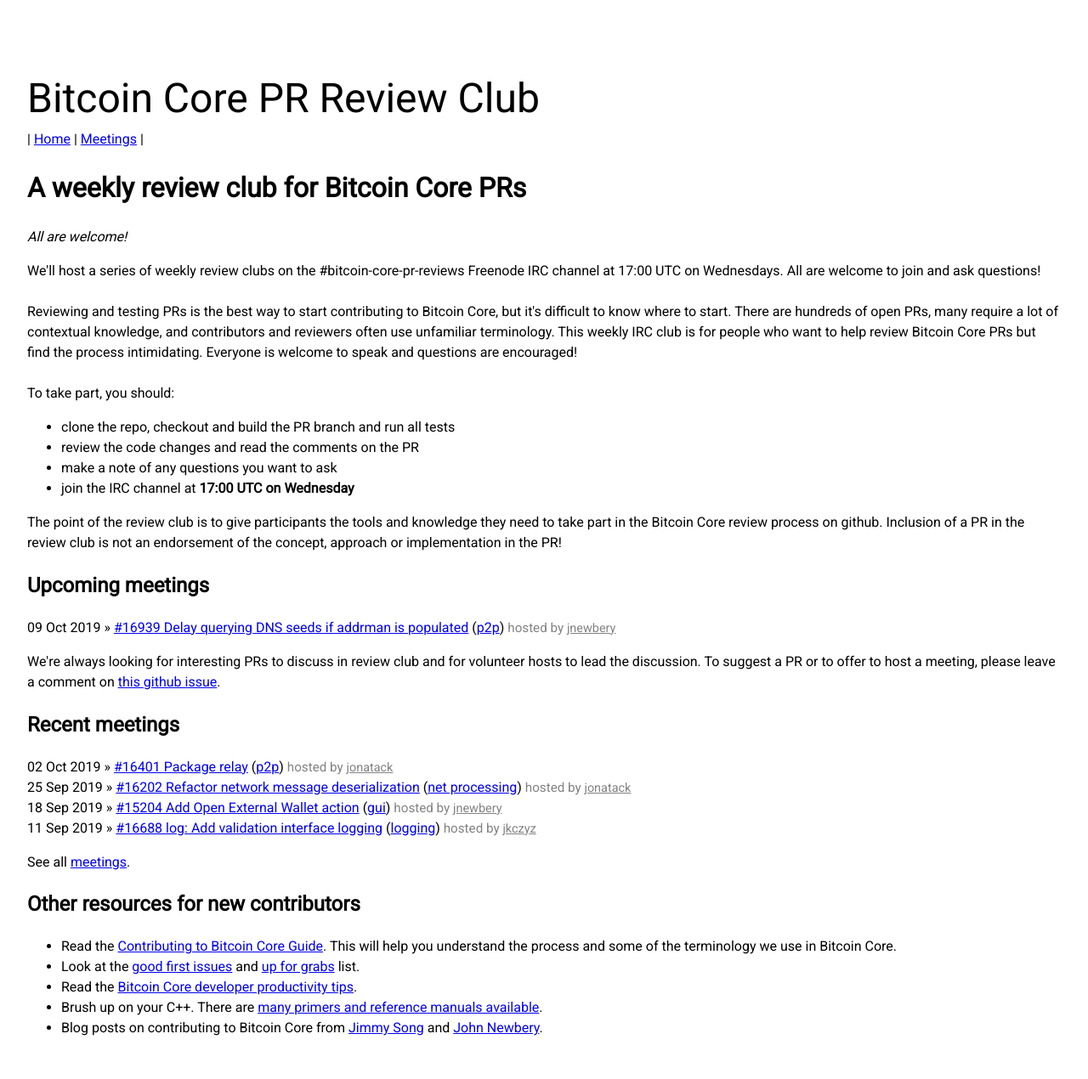
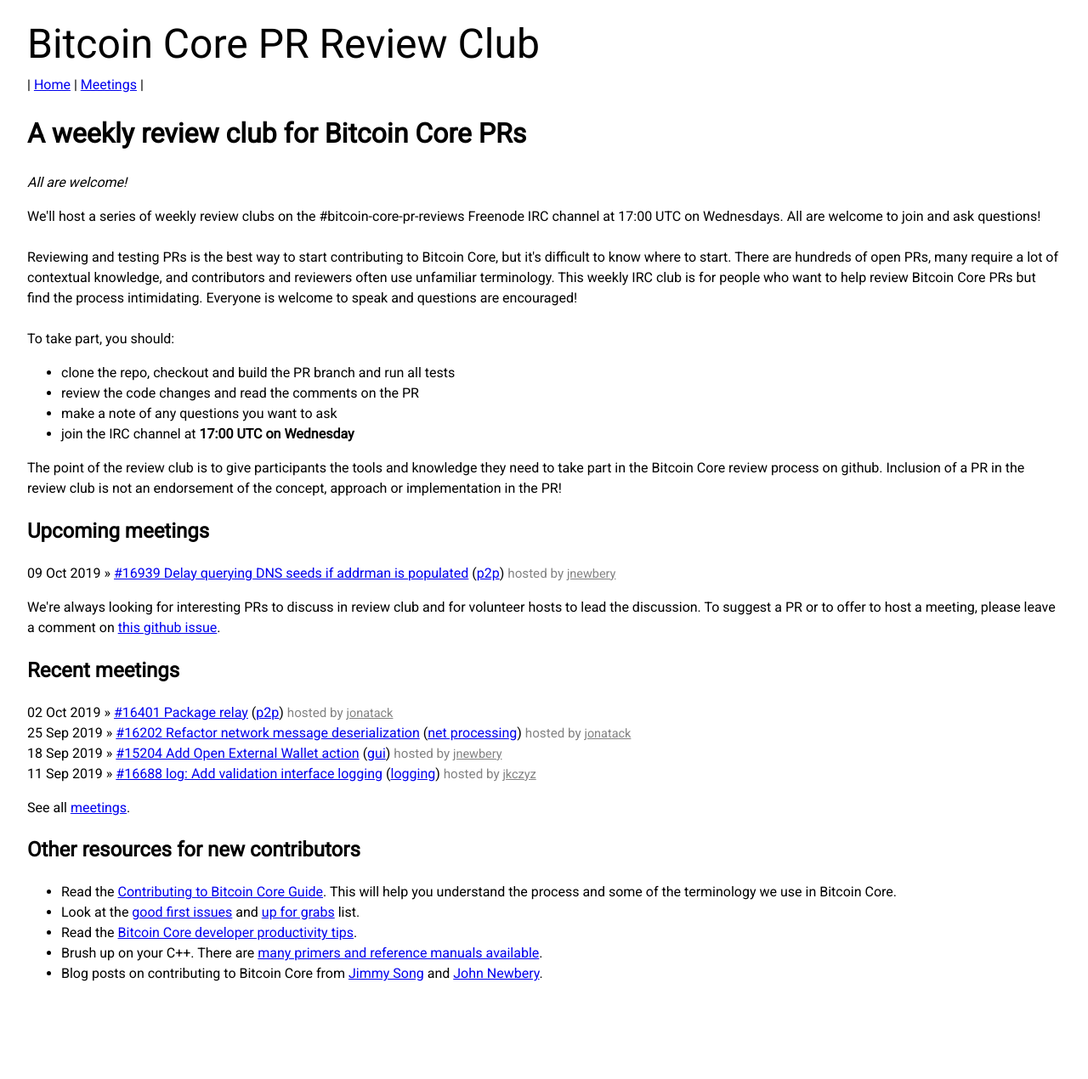
Before and after one commit to bitcoin-core-review-club/website, a Jekyll site: the page built from index.html, in a window 1280 px wide. Shown: the whole page at 85% size. Built offline with Jekyll 4.4.1, drawn with Linux system fonts in a browser that asks for light colours; nearby versions of some CDN libraries; the list of posts is cut into pages by our own code; after the commit the page ends 1174 px from its top, so only the background shows below that.

Commit message:
Alter site padding

```diff
--- a/assets/css/all.sass
+++ b/assets/css/all.sass
@@ -34,9 +34,8 @@
 
 .site-container
   max-width: 2250px
-  margin: 0 auto
-  margin-top: 48px
-  padding: 2rem
+  margin: 0
+  padding: 1rem 2rem 0 2rem
 
 .logo
   text-decoration: none
```
